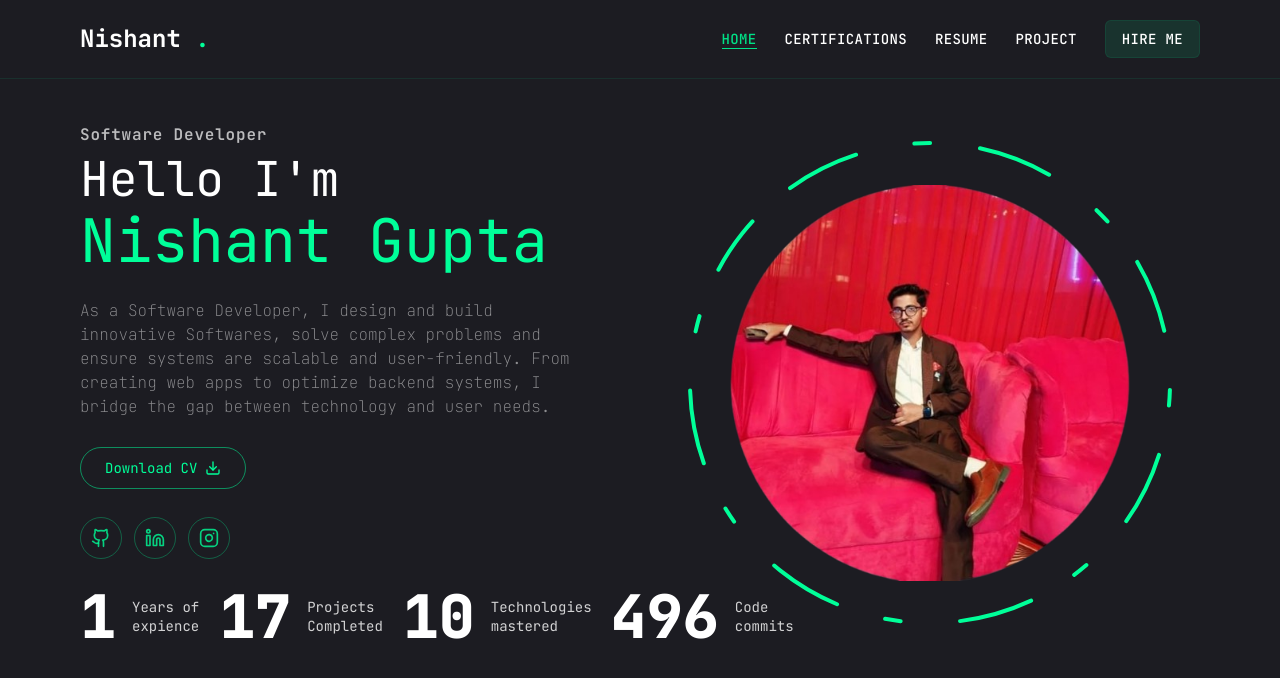
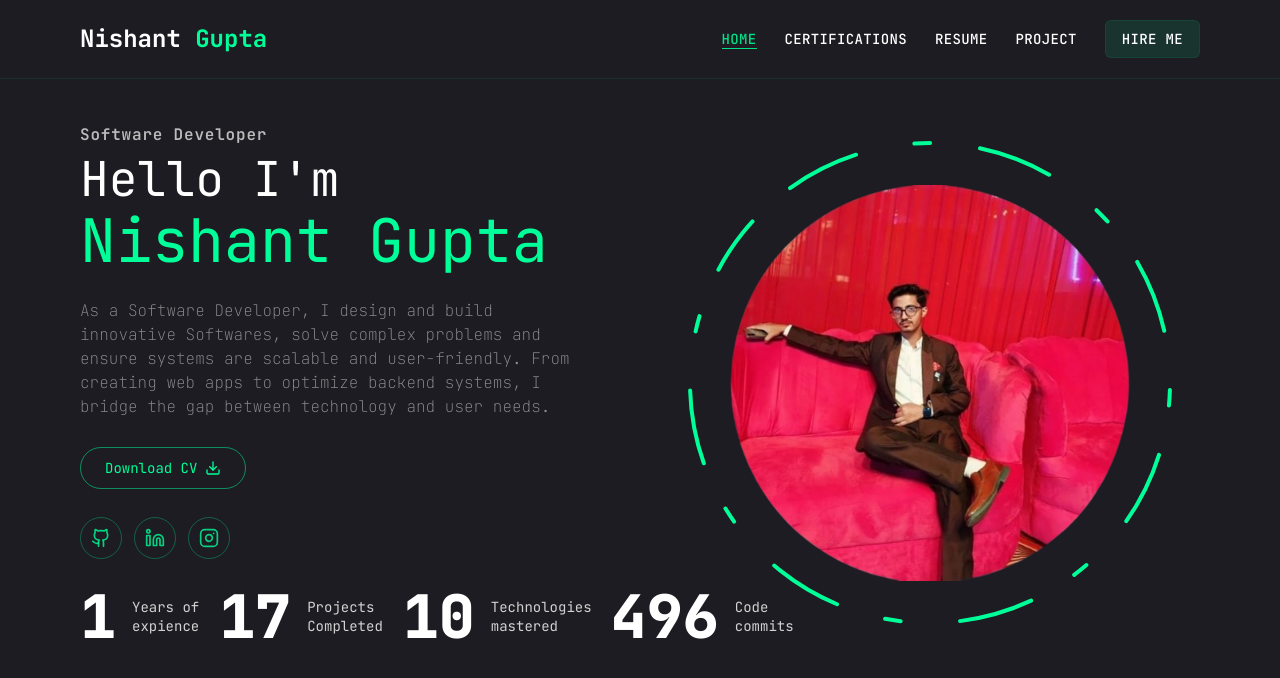
Before and after one commit to nishant0820/Portfolio, a Next.js app: page / in a window 1280 px wide. Shown: the top 678 px of the page. Built offline with nearby package versions, Linux system fonts and the light colour scheme.

Commit message:
update header

```diff
--- a/components/Header.tsx
+++ b/components/Header.tsx
@@ -15,7 +15,7 @@ const Header = () => {
   return (
     <header className="border-b border-b-hoverColor/10 sticky top-0 z-50 bg-bodyColor">
       <Container className="py-5 flex items-center justify-between">
-        <Logo title="Nishant" subtitle="." />
+        <Logo title="Nishant" subtitle="Gupta" />
         <div className="hidden md:inline-flex items-center gap-7 text-sm uppercase tracking-wide font-medium">
           {NavbarData?.map((item) => (
             <Link
```
